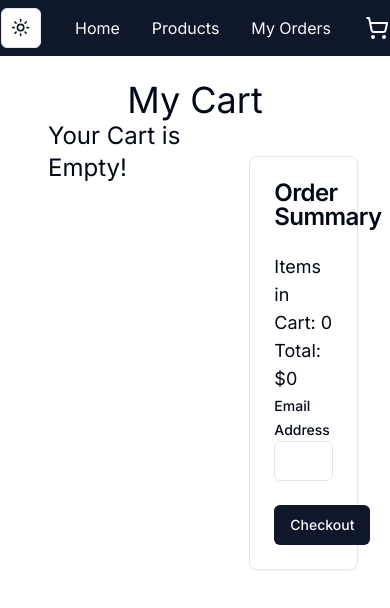
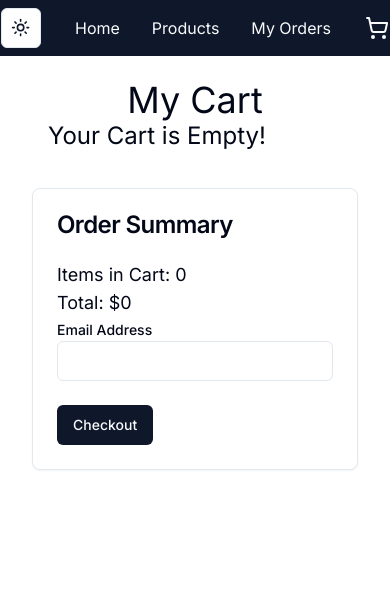
Before and after one commit to edtan094/ecommerce-store, a Next.js app: page /cart in a window 390 px wide. Shown: the top 608 px of the page. Built offline with nearby package versions, Linux system fonts and the light colour scheme.

Commit message:
made pages mobile responsive.

```diff
--- a/src/app/(customerFacing)/cart/page.tsx
+++ b/src/app/(customerFacing)/cart/page.tsx
@@ -61,8 +61,8 @@ export default function MyCartPage() {
       <div className="flex justify-center">
         <h1 className="text-4xl">My Cart</h1>
       </div>
-      <div className="flex">
-        <div className="w-2/3 px-4">
+      <div className="md:flex">
+        <div className="md:w-2/3 px-4">
           {cart.length > 0 ? (
             <div className="my-9">
               <div className="grid grid-cols-1 md:grid-cols-2 lg:grid-cols-3 gap-4 my-4">
@@ -85,7 +85,7 @@ export default function MyCartPage() {
             <h2 className="text-2xl">Your Cart is Empty!</h2>
           )}
         </div>
-        <div className="w-1/3 my-9">
+        <div className="md:w-1/3 my-9">
           <form action={action}>
             <Card>
               <CardHeader>
```
